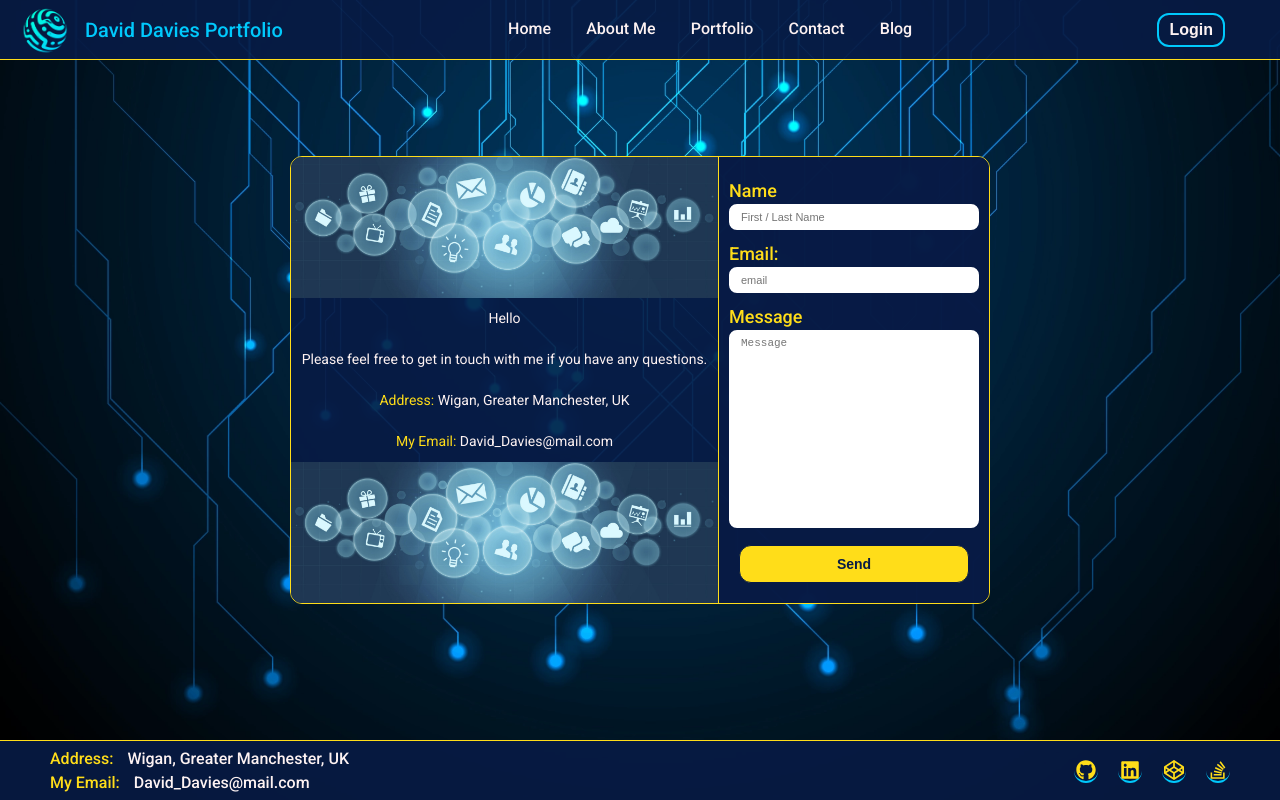
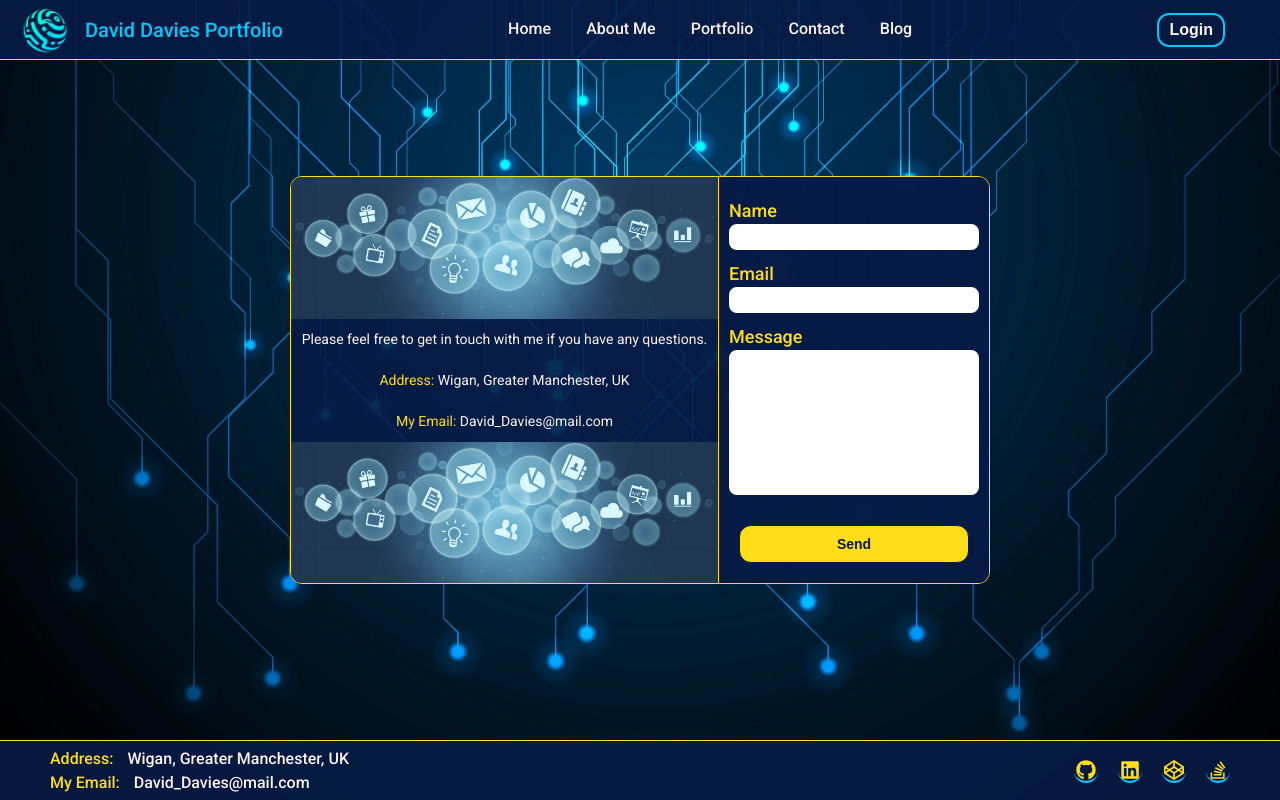
Before and after one commit to DaveyDavey1901/MFS20-React-Portfolio-DD, a React (Create React App) app in the folder client/: page /contact in a window 1280 px wide. Built offline with nearby package versions, Linux system fonts and the light colour scheme.

Commit message:
updated contact form

```diff
--- a/client/src/App.js
+++ b/client/src/App.js
@@ -8,7 +8,7 @@ import { Footer } from "./components/footer";
 import { Home } from "./Pages/Homepage";
 import { AboutMe } from "./Pages/AboutMe";
 import { Portfolio } from "./Pages/Portfolio";
-import { Contact } from "./Pages/Contact";
+import { ContactForm } from "./Pages/contactForm";
 import { Blog } from "./Pages/Blog";
 import { Login} from "./Pages/Login";
 
@@ -24,7 +24,7 @@ function App() {
           <Route path="/*" element={<Home />} />
           <Route path="/about" element={<AboutMe />} />
           <Route path="/portfolio" element={<Portfolio />} />
-          <Route path="/contact" element={<Contact />} />
+          <Route path="/contact" element={<ContactForm />} />
           <Route path="/blog" element={<Blog />} />
           <Route path="/login" element={<Login />} />
         </Routes>
--- a/client/src/Pages/Contact.jsx
+++ /dev/null
@@ -1,212 +0,0 @@
-import styled from "styled-components";
-import { ButtonCta } from "../components/Shared/Button";
-import contactmeImg from "../Assets/Img/contactme.jpeg";
-import { useState } from "react";
-import { validateEmail } from "../components/Utils/helpers";
-
-const ContactContainer = styled.div`
-  display: flex;
-  align-items: center;
-  text-align: center;
-  justify-content: center;
-  width: 100vw;
-  height: 80vh;
-
-  p {
-    margin: 1rem;
-    text-align: center;
-  }
-`;
-
-const FormWrapper = styled.div`
-  display: flex;
-  justify-content: center;
-  background-color: rgba(7, 27, 69, 0.9);
-  border: 1px solid #ffdd19;
-  border-radius: 12px;
-  max-width: 70rem;
-  overflow-x: hidden;
-
-  @media (max-width: ${({ theme }) => theme.mobile}) {
-    flex-direction: column;
-    text-align: center;
-    margin: 4rem;
-    padding: 1rem;
-  }
-`;
-
-const Form = styled.form`
-  display: flex;
-  flex-direction: column;
-  text-align: left;
-  padding: 1rem;
-  font-size: 1.8rem;
-  font-weight: 500;
-  background-color: rgba(7, 27, 69, 0.9);
-  border-left: 1px solid #ffdd19;
-
-  img {
-    width: 100%;
-    height: 100%;
-  }
-
-
-  @media (max-width: ${({ theme }) => theme.mobile}) {
-    border-top: 1px solid #ffdd19;
-    border-left: none;
-  }
-`;
-
-const TextInfo = styled.div`
-  display: flex;
-  flex-direction: column;
-  font-size: 1.8rem;
-  text-align: center;
-  max-width: 70rem;
-`;
-
-const Textarea = styled.textarea`
-  border: 2px solid #fff;
-  outline: none;
-  background-color: #fff;
-  padding: 0.5rem 1rem;
-  font-size: 1.1rem;
-  transition: 0.3s;
-  border-radius: 8px;
-  resize: none;
-  height: 50%;
-  width: 25rem;
-  margin-bottom: -2rem;
-
-  @media (max-width: ${({ theme }) => theme.mobile}) {
-    width: 36rem;
-  }
-`;
-
-const Input = styled.input`
-  border: 2px solid #fff;
-  outline: none;
-  background-color: #fff;
-  padding: 0.5rem 1rem;
-  font-size: 1.1rem;
-  transition: 0.3s;
-  border-radius: 8px;
-`;
-
-const Label = styled.label`
-  color: #ffdd19;
-  margin-top: 1rem;
-`;
-
-const ErrorMsg = styled.p`
-  color: red;
-  font-size: 1.4rem;
-`;
-
-const Hlight = styled.span`
-  color: #ffdd19;
-  text-decoration:none;
-
-`;
-
-export function Contact() {
-  // state variables for the fields in the form and setting them to an empty string
-  const [email, setEmail] = useState("");
-  const [userName, setUserName] = useState("");
-  const [myMsg, setMyMsg] = useState("");
-  const [errorMessage, setErrorMessage] = useState("");
-
-  const handleInputChange = (e) => {
-    // Getting the value and name of the input from any changes
-    const { target } = e;
-    const inputType = target.name;
-    const inputValue = target.value;
-
-    // Based on the input type, we set the state of either email, username, and message
-    if (inputType === "email") {
-      setEmail(inputValue);
-    } else if (inputType === "userName") {
-      setUserName(inputValue);
-    } else {
-      setMyMsg(inputValue);
-    }
-  };
-
-  const handleFormSubmit = (e) => {
-    // Preventing the default behavior of the form submit
-    e.preventDefault();
-
-    // First we check to see if the email is not valid or if the
-    if (!validateEmail(email)) {
-      setErrorMessage("Please Enter Valid Email");
-      return;
-    }
-
-    alert(`${userName} Your message has been sent.`);
-
-    // clear out the input after message is sent successfully.
-    setEmail("");
-    setUserName("");
-    setMyMsg("");
-    setErrorMessage("");
-  };
-
-  return (
-    <ContactContainer>
-      <FormWrapper>
-        <TextInfo>
-          <img src={contactmeImg} alt="mail background" />
-          <p>Hello {userName}</p>
-          <p>
-            Please feel free to get in touch with me if you have any questions.
-          </p>
-
-            <p>
-              <Hlight>Address:</Hlight> Wigan, Greater Manchester, UK
-            </p>
-            <p>
-              <Hlight>My Email:</Hlight> David_Davies@mail.com
-            </p>
-
-          <img src={contactmeImg} alt="mail background" />
-        </TextInfo>
-
-        <Form action="https://submit-form.com/VYOGDzCJ" autocomplete="on">
-          <Label htmlFor="userName">Name</Label>
-          <Input
-            value={userName}
-            name="userName"
-            onChange={handleInputChange}
-            type="text"
-            placeholder="First / Last Name"
-          />
-          <Label htmlFor="email">Email:</Label>
-          <Input
-            value={email}
-            name="email"
-            onChange={handleInputChange}
-            type="email"
-            placeholder="email"
-          />
-          {errorMessage && (
-            <div>
-              <ErrorMsg>{errorMessage}</ErrorMsg>
-            </div>
-          )}
-          <Label htmlFor="myMsg">Message</Label>
-          <Textarea
-            id="myMsg"
-            value={myMsg}
-            name="myMsg"
-            onChange={handleInputChange}
-            placeholder="Message"
-          ></Textarea>
-          <br />
-          <ButtonCta type="submit" onClick={handleFormSubmit}>
-            Send
-          </ButtonCta>
-        </Form>
-      </FormWrapper>
-    </ContactContainer>
-  );
-}
--- /dev/null
+++ b/client/src/Pages/contactForm.jsx
@@ -0,0 +1,135 @@
+import styled from "styled-components";
+import contactmeImg from "../Assets/Img/contactme.jpeg";
+import { ButtonCta } from "../components/Shared/Button";
+
+const ContactContainer = styled.div`
+  display: flex;
+  align-items: center;
+  text-align: center;
+  justify-content: center;
+  width: 100vw;
+  height: 80vh;
+
+  p {
+    margin: 1rem;
+    text-align: center;
+  }
+`;
+
+const FormWrapper = styled.div`
+  display: flex;
+  justify-content: center;
+  background-color: rgba(7, 27, 69, 0.9);
+  border: 1px solid #ffdd19;
+  border-radius: 12px;
+  max-width: 70rem;
+  overflow-x: hidden;
+
+  @media (max-width: ${({ theme }) => theme.mobile}) {
+    flex-direction: column;
+    text-align: center;
+    margin: 4rem;
+    padding: 1rem;
+  }
+`;
+
+const Form = styled.form`
+  display: flex;
+  flex-direction: column;
+  text-align: left;
+  padding: 1rem;
+  font-size: 1.8rem;
+  font-weight: 500;
+  background-color: rgba(7, 27, 69, 0.9);
+  border-left: 1px solid #ffdd19;
+
+  img {
+    width: 100%;
+    height: 100%;
+  }
+
+  @media (max-width: ${({ theme }) => theme.mobile}) {
+    border-top: 1px solid #ffdd19;
+    border-left: none;
+  }
+`;
+
+const TextInfo = styled.div`
+  display: flex;
+  flex-direction: column;
+  font-size: 1.8rem;
+  text-align: center;
+  max-width: 70rem;
+`;
+
+const Input = styled.input`
+  border: 2px solid #fff;
+  outline: none;
+  background-color: #fff;
+  padding: 0.5rem 1rem;
+  font-size: 1.1rem;
+  transition: 0.3s;
+  border-radius: 8px;
+`;
+
+const Label = styled.label`
+  color: #ffdd19;
+  margin-top: 1rem;
+`;
+
+const Hlight = styled.span`
+  color: #ffdd19;
+  text-decoration: none;
+`;
+
+const Textarea = styled.textarea`
+  border: 2px solid #fff;
+  outline: none;
+  background-color: #fff;
+  padding: 0.5rem 1rem;
+  font-size: 1.1rem;
+  transition: 0.3s;
+  border-radius: 8px;
+  resize: none;
+  height: 50%;
+  width: 25rem;
+  margin-bottom: 2rem;
+
+  @media (max-width: ${({ theme }) => theme.mobile}) {
+    width: 36rem;
+  }
+`;
+
+export function ContactForm(props) {
+  return (
+    <ContactContainer>
+      <FormWrapper>
+        <TextInfo>
+          <img src={contactmeImg} alt="mail background" />
+          <p>
+            Please feel free to get in touch with me if you have any
+            questions.
+          </p>
+
+          <p>
+            <Hlight>Address:</Hlight> Wigan, Greater Manchester, UK
+          </p>
+          <p>
+            <Hlight>My Email:</Hlight> David_Davies@mail.com
+          </p>
+
+          <img src={contactmeImg} alt="mail background" />
+        </TextInfo>
+        <Form action="https://submit-form.com/VYOGDzCJ">
+          <Label for="name">Name</Label>
+          <Input type="text" id="name" name="name" required="" />
+          <Label for="email">Email</Label>
+          <Input type="email" id="email" name="email" required="" />
+          <Label for="message">Message</Label>
+          <Textarea id="message" name="message" required=""></Textarea>
+          <ButtonCta type="submit">Send</ButtonCta>
+        </Form>
+      </FormWrapper>
+    </ContactContainer>
+  );
+}
```
